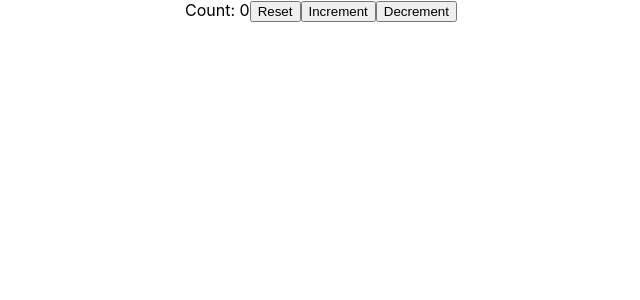
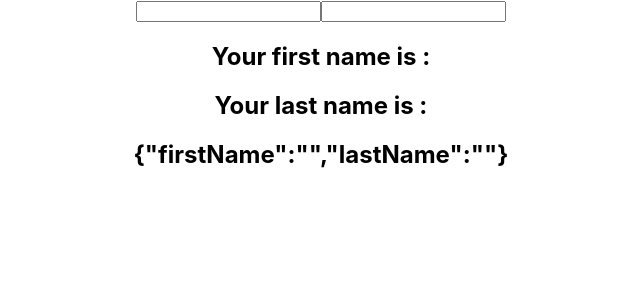
Before and after one commit to aman06it/React-tutorials, a React (Create React App) app: page / in a window 1280 px wide. Shown: the top 300 px of the page, without its empty margins (319-959 px from the left). Built offline with nearby package versions, Linux system fonts and the light colour scheme.

Commit message:
object management with useState.

```diff
--- a/src/App.js
+++ b/src/App.js
@@ -1,14 +1,10 @@
 import './App.css';
-import ClassCounter from './components/ClassCounter';
-import HookCounter from './components/HookCounter';
-import HookCounterTwo from './components/HookCounterTwo';
+import HookCounterThree from './components/HookCounterThree';
 
 function App() {
   return (
     <div className="App">
-    {/* <ClassCounter/> */}
-    {/* <HookCounter/> */}
-    <HookCounterTwo/>
+      <HookCounterThree/>
     </div>
   );
 }
--- /dev/null
+++ b/src/components/HookCounterThree.js
@@ -0,0 +1,24 @@
+import React, {useState} from 'react'
+
+function HookCounterThree() {
+    const [name, setName] = useState({firstName:'', lastName:''})
+  return (
+    <form>
+        <input
+        type="text"
+        value={name.firstName}
+        onChange={e=>setName({...name, firstName:e.target.value})}
+        />
+        <input
+        type="text"
+        value={name.lastName}
+        onChange={e=>setName({...name, lastName:e.target.value})}
+        />
+        <h2>Your first name is : {name.firstName}</h2>
+        <h2>Your last name is : {name.lastName}</h2>
+        <h2>{JSON.stringify(name)}</h2>
+    </form>
+  )
+}
+
+export default HookCounterThree
```
